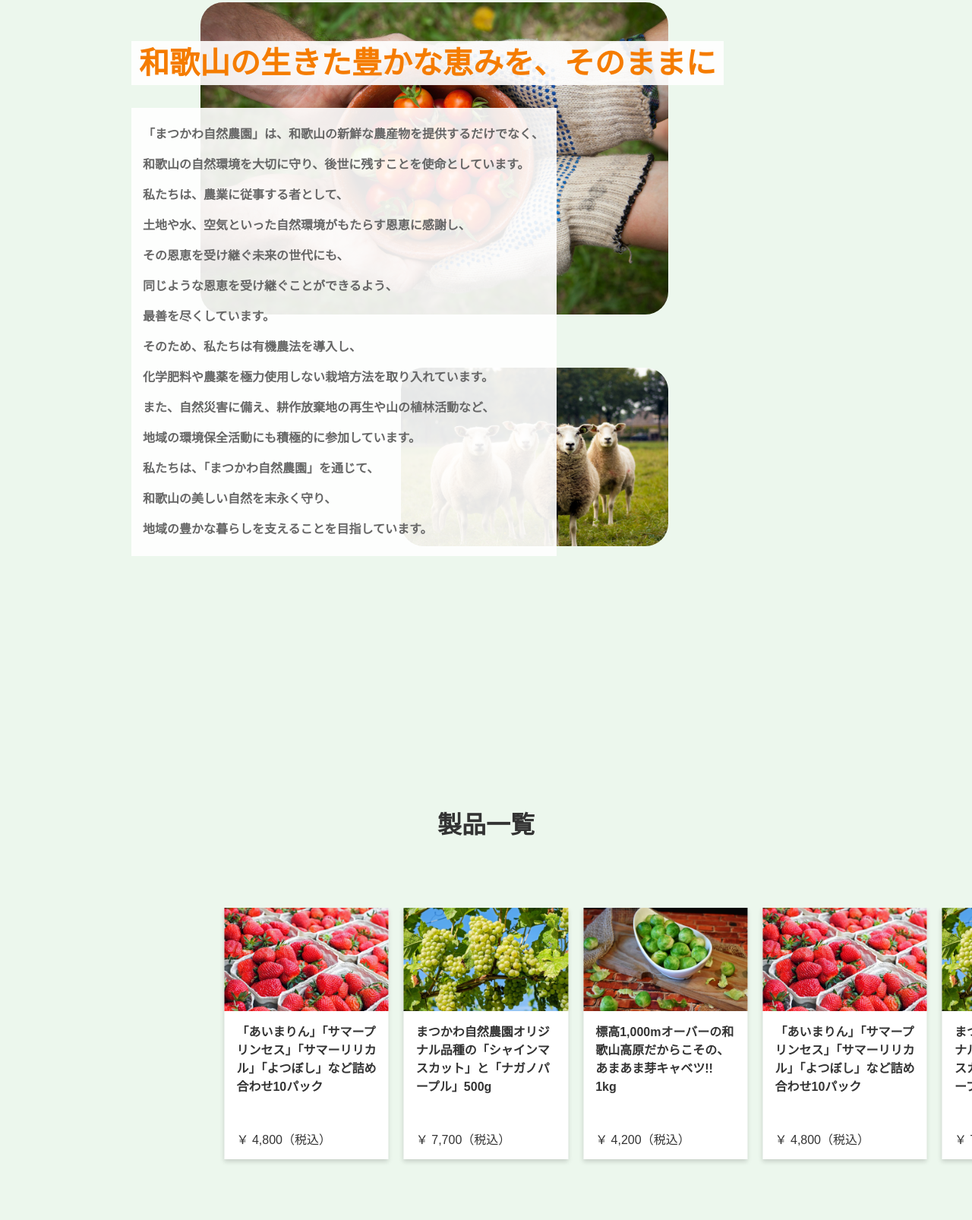
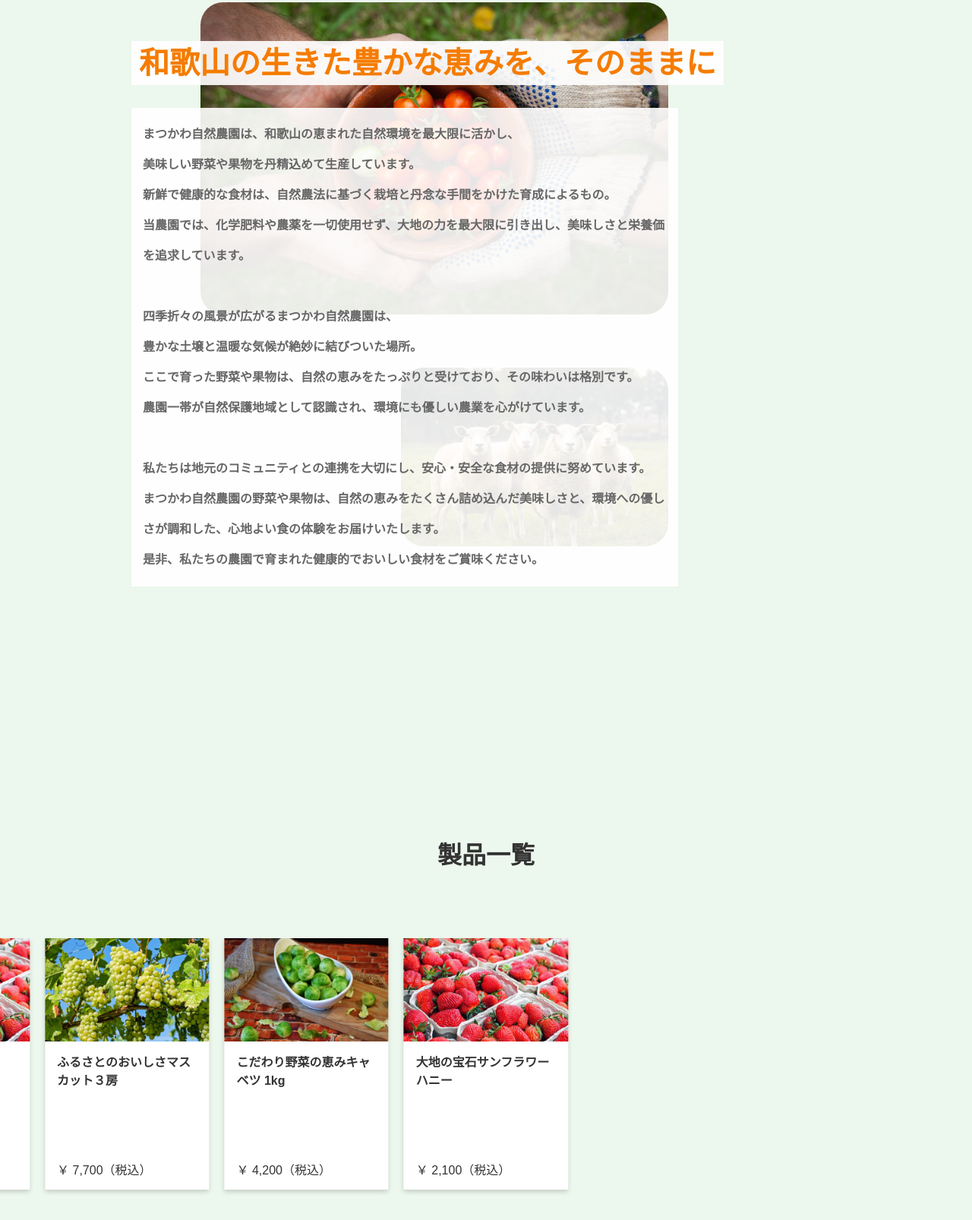
Before and after one commit to kmmch/matsukawa-farm, a website: page index.html in a window 1280 px wide. Shown: the part 1014-2620 px from the top of the page at 76% size. Drawn offline with nearby package versions, Linux system fonts and the light colour scheme; a web font is replaced by a local one.

Commit message:
テキスト修正

```diff
--- a/assets/css/style.scss
+++ b/assets/css/style.scss
@@ -425,7 +425,7 @@ section {
         &__txt {
             color: #666;
             font-weight: $fontWeightMain;
-            max-width: 560px;
+            max-width: 570px;
             background: rgba(255, 255, 255, 0.90);
             line-height: 250%;
             padding: 15px;
@@ -435,6 +435,7 @@ section {
             @include pc{
                 position: relative;
                 z-index: 99;
+                max-width: 720px;
             }
         }
 
--- a/index.html
+++ b/index.html
@@ -88,20 +88,18 @@
     <section id="About">
         <div class="wrapper">
             <h2 class="section__ttl">和歌山の生きた<br class="is-sp">豊かな恵みを、<br class="is-sp">そのままに</h2>
-            <p class="about__txt">「まつかわ自然農園」は、和歌山の新鮮な農産物を提供するだけでなく、<br>
-                和歌山の自然環境を大切に守り、後世に残すことを使命としています。<br>
-                私たちは、農業に従事する者として、<br>
-                土地や水、空気といった自然環境がもたらす恩恵に感謝し、<br>
-                その恩恵を受け継ぐ未来の世代にも、<br>
-                同じような恩恵を受け継ぐことができるよう、<br>
-                最善を尽くしています。<br>
-                そのため、私たちは有機農法を導入し、<br>
-                化学肥料や農薬を極力使用しない栽培方法を取り入れています。<br>
-                また、自然災害に備え、耕作放棄地の再生や山の植林活動など、<br>
-                地域の環境保全活動にも積極的に参加しています。<br>
-                私たちは、「まつかわ自然農園」を通じて、<br>
-                和歌山の美しい自然を末永く守り、<br>
-                地域の豊かな暮らしを支えることを目指しています。
+            <p class="about__txt">
+                まつかわ自然農園は、和歌山の恵まれた自然環境を最大限に活かし、<br class="is-pc">美味しい野菜や果物を丹精込めて生産しています。<br>
+                新鮮で健康的な食材は、自然農法に基づく栽培と丹念な手間をかけた育成によるもの。<br>
+                当農園では、化学肥料や農薬を一切使用せず、大地の力を最大限に引き出し、美味しさと栄養価を追求しています。<br>
+                <br>
+                四季折々の風景が広がるまつかわ自然農園は、<br class="is-pc">豊かな土壌と温暖な気候が絶妙に結びついた場所。<br>
+                ここで育った野菜や果物は、自然の恵みをたっぷりと受けており、その味わいは格別です。<br>
+                農園一帯が自然保護地域として認識され、環境にも優しい農業を心がけています。<br>
+                <br>
+                私たちは地元のコミュニティとの連携を大切にし、安心・安全な食材の提供に努めています。<br>
+                まつかわ自然農園の野菜や果物は、自然の恵みをたくさん詰め込んだ美味しさと、環境への優しさが調和した、心地よい食の体験をお届けいたします。<br>
+                是非、私たちの農園で育まれた健康的でおいしい食材をご賞味ください。
             </p>
             <div class="about__img--wrapper">
                 <figure class="about__img upper">
@@ -119,22 +117,13 @@
             <div class="section__contents">
                 <div class="swiper">
                     <div class="swiper-wrapper">
-                        <!-- <div class="swiper-slide">
-                            <div class="box" style="background-color:aquamarine;height:350px;width:300px;"></div>
-                        </div>
-                        <div class="swiper-slide">
-                            <div class="box" style="background-color:aquamarine;height:350px;width:300px;"></div>
-                        </div>
-                        <div class="swiper-slide">
-                            <div class="box" style="background-color:aquamarine;height:350px;width:300px;"></div>
-                        </div> -->
                         <div class="swiper-slide">
                             <li class="product__list--item">
                                 <figure class="product__img">
                                     <img src="./assets/images/strawberries.png" alt="">
                                 </figure>
                                 <h3 class="product__ttl">
-                                    <a href="#">「あいまりん」「サマープリンセス」「サマーリリカル」「よつぼし」など詰め合わせ10パック</a>
+                                    <a href="#">風と光の味わいいちご500g</a>
                                 </h3>
                                 <p class="product__price">￥ 4,800（税込）</p>
                             </li>
@@ -145,7 +134,7 @@
                                     <img src="./assets/images/grapes.png" alt="">
                                 </figure>
                                 <h3 class="product__ttl">
-                                    <a href="#">まつかわ自然農園オリジナル品種の「シャインマスカット」と「ナガノパープル」500g</a>
+                                    <a href="#">ふるさとのおいしさマスカット３房</a>
                                 </h3>
                                 <p class="product__price">￥ 7,700（税込）</p>
                             </li>
@@ -156,7 +145,7 @@
                                     <img src="./assets/images/brussels-sprouts.png" alt="">
                                 </figure>
                                 <h3 class="product__ttl">
-                                    <a href="#">標高1,000mオーバーの和歌山高原だからこその、あまあま芽キャベツ!! 1kg</a>
+                                    <a href="#">こだわり野菜の恵みキャベツ 1kg</a>
                                 </h3>
                                 <p class="product__price">￥ 4,200（税込）</p>
                             </li>
@@ -167,9 +156,9 @@
                                     <img src="./assets/images/strawberries.png" alt="">
                                 </figure>
                                 <h3 class="product__ttl">
-                                    <a href="#">「あいまりん」「サマープリンセス」「サマーリリカル」「よつぼし」など詰め合わせ10パック</a>
+                                    <a href="#">大地の宝石サンフラワーハニー</a>
                                 </h3>
-                                <p class="product__price">￥ 4,800（税込）</p>
+                                <p class="product__price">￥ 2,100（税込）</p>
                             </li>
                         </div>
                         <div class="swiper-slide">
@@ -178,53 +167,9 @@
                                     <img src="./assets/images/grapes.png" alt="">
                                 </figure>
                                 <h3 class="product__ttl">
-                                    <a href="#">まつかわ自然農園オリジナル品種の「シャインマスカット」と「ナガノパープル」500g</a>
+                                    <a href="#">まつかわ自然農園オリジナル品種の「自然の贈り物みかん」500g</a>
                                 </h3>
-                                <p class="product__price">￥ 7,700（税込）</p>
-                            </li>
-                        </div>
-                        <div class="swiper-slide">
-                            <li class="product__list--item">
-                                <figure class="product__img">
-                                    <img src="./assets/images/brussels-sprouts.png" alt="">
-                                </figure>
-                                <h3 class="product__ttl">
-                                    <a href="#">標高1,000mオーバーの和歌山高原だからこその、あまあま芽キャベツ!! 1kg</a>
-                                </h3>
-                                <p class="product__price">￥ 4,200（税込）</p>
-                            </li>
-                        </div>
-                        <div class="swiper-slide">
-                            <li class="product__list--item">
-                                <figure class="product__img">
-                                    <img src="./assets/images/strawberries.png" alt="">
-                                </figure>
-                                <h3 class="product__ttl">
-                                    <a href="#">「あいまりん」「サマープリンセス」「サマーリリカル」「よつぼし」など詰め合わせ10パック</a>
-                                </h3>
-                                <p class="product__price">￥ 4,800（税込）</p>
-                            </li>
-                        </div>
-                        <div class="swiper-slide">
-                            <li class="product__list--item">
-                                <figure class="product__img">
-                                    <img src="./assets/images/grapes.png" alt="">
-                                </figure>
-                                <h3 class="product__ttl">
-                                    <a href="#">まつかわ自然農園オリジナル品種の「シャインマスカット」と「ナガノパープル」500g</a>
-                                </h3>
-                                <p class="product__price">￥ 7,700（税込）</p>
-                            </li>
-                        </div>
-                        <div class="swiper-slide">
-                            <li class="product__list--item">
-                                <figure class="product__img">
-                                    <img src="./assets/images/brussels-sprouts.png" alt="">
-                                </figure>
-                                <h3 class="product__ttl">
-                                    <a href="#">標高1,000mオーバーの和歌山高原だからこその、あまあま芽キャベツ!! 1kg</a>
-                                </h3>
-                                <p class="product__price">￥ 4,200（税込）</p>
+                                <p class="product__price">￥ 3,000（税込）</p>
                             </li>
                         </div>
                     </div>
```
Also changed, not shown: assets/css/style.css, 1 other file.
